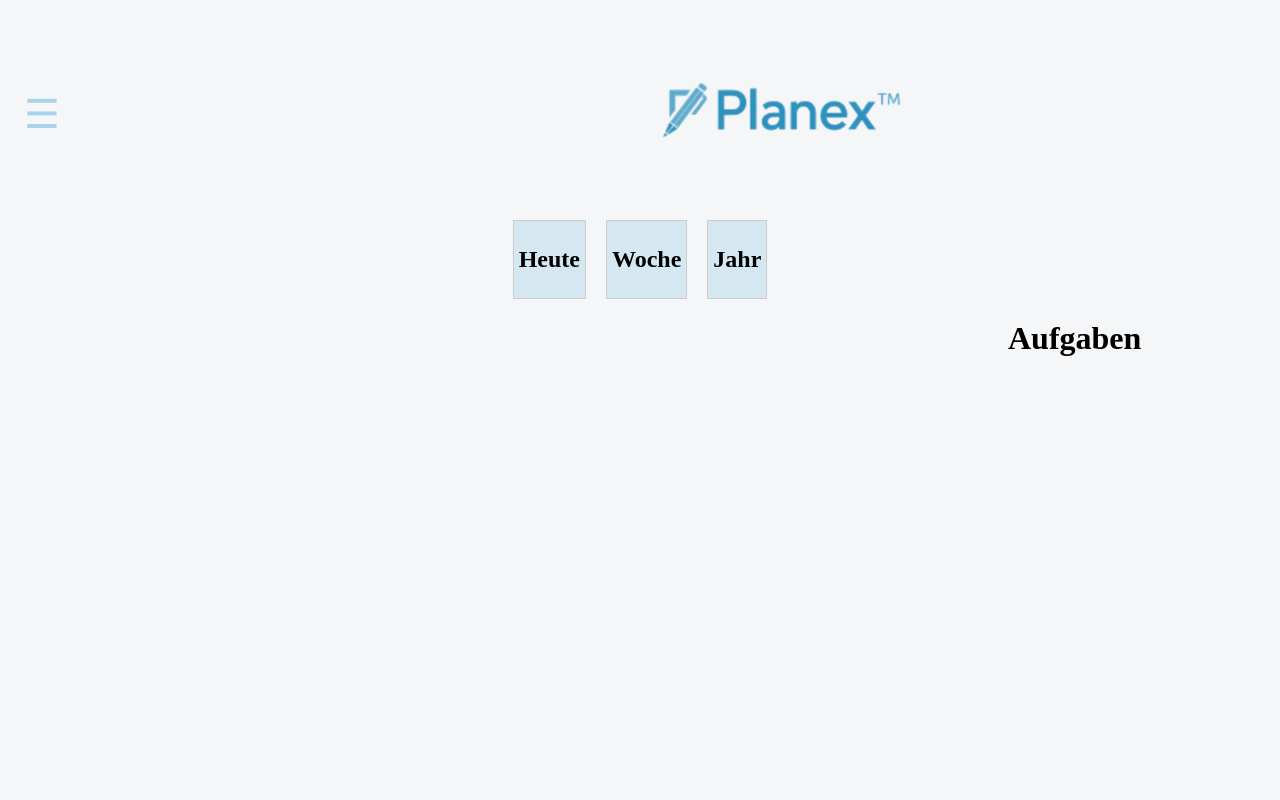
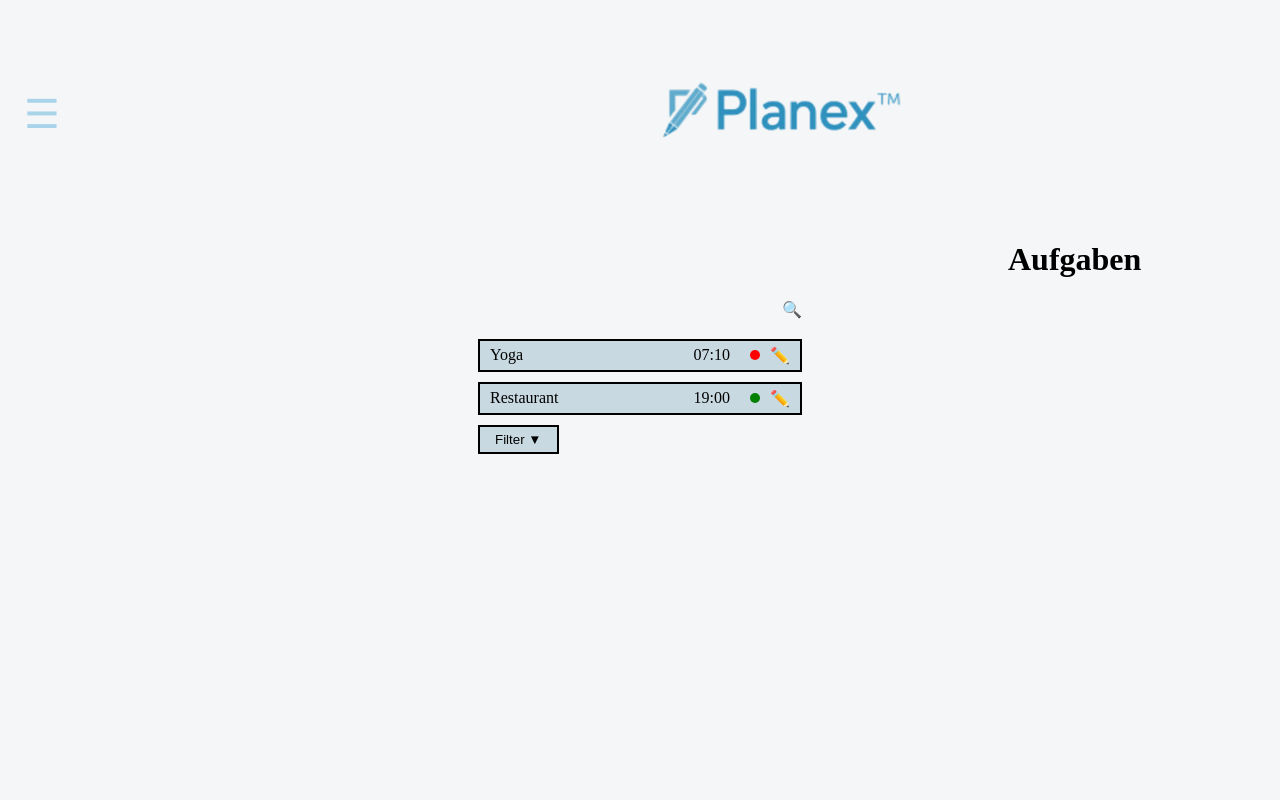
Before and after one commit to DxniChid/Planex_Projekt, a Vue app: page /task in a window 1280 px wide. Shown: the top 800 px of the page. Built offline with nearby package versions, Linux system fonts and the light colour scheme.

Commit message:
TaskView created
TaskView created, not done yet.

```diff
--- a/src/views/TasksView.vue
+++ b/src/views/TasksView.vue
@@ -14,23 +14,32 @@ const newTask = ref({
   task: ""
 })
 
-function openTaskModal() {
+function openTaskModal(item = null, index = null) {
   showChoiceModal.value = false
   showTaskModal.value = true
+
+  if (item) {
+    newTask.value = { ...item }
+    editingTaskIndex.value = index
+  } else {
+    newTask.value = { title: "", task: "", time: "" }
+    editingTaskIndex.value = null
+  }
 }
 
 function createTask() {
   if (!newTask.value.task || !newTask.value.time) return
 
-  todayItems.value.push({
-    time: newTask.value.time,
-    task: newTask.value.task
-  })
+  if (editingTaskIndex.value !== null) {
+    todayItems.value[editingTaskIndex.value] = { ...newTask.value }
+  } else {
+    todayItems.value.push({ ...newTask.value })
+  }
 
-  newTask.value = { time: "", task: "" }
+  newTask.value = { title: "", task: "", time: "" }
   showTaskModal.value = false
+  editingTaskIndex.value = null
 }
-
 
 const showCategoryModal = ref(false)
 
@@ -53,7 +62,59 @@ function toggleSidebar() {
 }
 
 
+const todayItems = ref([
+  {
+    title: "Yoga",
+    time: "07:10",
+    status: "red"
+  },
+  {
+    title: "Restaurant",
+    time: "19:00",
+    status: "green"
+  }
+])
 
+const editingTaskIndex = ref(null) // speichert den Index der bearbeiteten Aufgabe
+
+
+
+const searchQuery = ref("");
+const showSearch = ref(false);
+
+function toggleSearch() {
+  showSearch.value = !showSearch.value;
+  searchQuery.value = ""; // reset beim Öffnen
+}
+
+const showFilterMenu = ref(false)
+const showCategorySubmenu = ref(false)
+const selectedStatus = ref(null)
+const selectedCategory = ref(null)
+
+const statuses = ["Erledigt", "Offen", "Kategorie"]
+const categories = ["Arbeit", "Freizeit", "Schule"]
+
+function toggleFilterMenu() {
+  showFilterMenu.value = !showFilterMenu.value
+  showCategorySubmenu.value = false
+}
+
+function selectStatus(status) {
+  selectedStatus.value = status
+
+  if (status === "Kategorie") {
+    showCategorySubmenu.value = true
+  } else {
+    showFilterMenu.value = false
+  }
+}
+
+function selectCategory(category) {
+  selectedCategory.value = category
+  showFilterMenu.value = false
+  showCategorySubmenu.value = false
+}
 
 </script>
 <template>
@@ -87,19 +148,65 @@ function toggleSidebar() {
   </header>
 
 
-<div class="time-container">
-    <div class="timebox">
-      <h2>Heute</h2>
+
+
+<h1>Aufgaben</h1>
+<div class="task-area">
+
+    <div class="search-container">
+      <input
+        v-if="showSearch"
+        type="text"
+        v-model="searchQuery"
+        placeholder="Aufgaben suchen..."
+        class="search-input"
+      />
+      <div @click="toggleSearch">🔍</div>
     </div>
-    <div class="timebox">
-      <h2>Woche</h2>
+
+<div class="task-list">
+      <div
+        v-for="(item, index) in todayItems.filter(i => i.title.toLowerCase().includes(searchQuery.toLowerCase()))"
+        :key="item.task"
+        class="task-box"
+      >
+        <span class="task-name">{{ item.title }}</span>
+        <span class="task-time">{{ item.time }}</span>
+        <span class="status" :class="item.status"></span>
+        <span class="edit" @click="openTaskModal(item, index)">✏️</span>
+      </div>
     </div>
-    <div class="timebox">
-      <h2>Jahr</h2>
+
+<div class="filter" style="position: relative;">
+  <button @click="toggleFilterMenu">Filter ▼</button>
+
+  <div v-if="showFilterMenu" class="filter-menu">
+    <div
+      v-for="status in statuses"
+      :key="status"
+      class="filter-item"
+      @click="selectStatus(status)"
+    >
+      {{ status }}
+
+      <div v-if="status === 'Kategorie' && showCategorySubmenu" class="filter-submenu">
+        <div
+          v-for="cat in categories"
+          :key="cat"
+          class="filter-item"
+          @click.stop="selectCategory(cat)"
+        >
+          {{ cat }}
+        </div>
+      </div>
+
     </div>
+  </div>
 </div>
 
-<h1>Aufgaben</h1>
+</div>
+
+
   <button class="add" @click="showChoiceModal = true">+</button>
 <div v-if="showChoiceModal" class="choice-overlay">
   <div class="choice-box">
@@ -140,7 +247,7 @@ function toggleSidebar() {
       </button>
 
       <button class="create" @click="createTask">
-        Erstellen
+        Speichern
       </button>
     </div>
 
@@ -172,7 +279,7 @@ function toggleSidebar() {
 
     <div class="modal-actions">
       <button class="cancel" @click="showCategoryModal = false">Abbrechen</button>
-      <button class="create" @click="createCategory">Erstellen</button>
+      <button class="create" @click="createCategory">Speichern</button>
     </div>
 
   </div>
@@ -193,7 +300,7 @@ function toggleSidebar() {
 
     <div class="modal-actions">
       <button class="cancel" @click="showTextModal = false">Abbrechen</button>
-      <button class="create" @click="createText">Erstellen</button>
+      <button class="create" @click="createText">Speichern</button>
     </div>
 
   </div>
@@ -201,37 +308,129 @@ function toggleSidebar() {
 </template>
 
 <style scoped>
+
 button.add {
-  background-color: #8AB3C2;
-  border-color: #D5E8F2;
-  margin-left: 50%;
-  margin-top: 800px;
-  transform: translateX(-50%);
+  position: fixed;
+  bottom: 160px;
+  right: 1650px;
   width: 70px;
   height: 70px;
   font-size: 50px;
-  color: #FFFFFF;
+  color: #fff;
+  background-color: #8AB3C2;
+  border: none;
   border-radius: 50%;
-  border: none;
+  cursor: pointer;
+}
 
 
-}
 
-.time-container {
-  display: flex;
-  gap: 20px;
-  justify-content: center;
-  align-items: center;
-}
-
-.time-container div {
-  padding: 5px;
-  background-color: #d5e8f2;
-  border: 1px solid #ccc;
-  text-align: center;
-}
 
 h1 {
   margin-left: 1000px;
 }
+
+.task-area{
+  width:324px;
+  margin:auto;
+  position:relative;
+}
+
+.search-container {
+  display: flex;
+  align-items: center;
+  gap: 10px;
+  justify-content: flex-end;
+  margin-bottom: 10px;
+}
+
+.search-input {
+  flex: 1;
+  max-width: 300px;
+  padding: 5px 10px;
+  border: 2px solid #ccc;
+  border-radius: 8px;
+}
+
+.task-list{
+  display:flex;
+  flex-direction:column;
+  align-items:center;
+  margin-top:20px;
+  gap:10px;
+}
+
+.task-box{
+  width:300px;
+  border:2px solid black;
+  background:#c8d9e2;
+  display:flex;
+  align-items:center;
+  padding:5px 10px;
+  gap:10px;
+}
+
+.task-name{
+  flex:1;
+}
+
+.task-time{
+  margin-right:10px;
+}
+
+.status{
+  width:10px;
+  height:10px;
+  border-radius:50%;
+}
+
+.status.red{
+  background:red;
+}
+
+.status.green{
+  background:green;
+}
+
+.filter{
+  margin-top:10px;
+}
+
+.filter button{
+  background:#c8d9e2;
+  border:2px solid black;
+  padding:5px 15px;
+}
+
+.filter-menu {
+  position: absolute;
+  top: 100%;
+  left: 0;
+  background: #c8d9e2;
+  border: 2px solid black;
+  width: 77px;
+  z-index: 10;
+}
+
+.filter-item {
+  padding: 5px 10px;
+  cursor: pointer;
+  border-bottom: 1px solid #999;
+  position: relative;
+}
+
+.filter-item:hover {
+  background: #b0c5d1;
+}
+
+.filter-submenu {
+  position: absolute;
+  top: 0;
+  left: 100%;
+  background: #c8d9e2;
+  border: 2px solid black;
+  width: 70px;
+  display: flex;
+  flex-direction: column;
+}
 </style>
```
